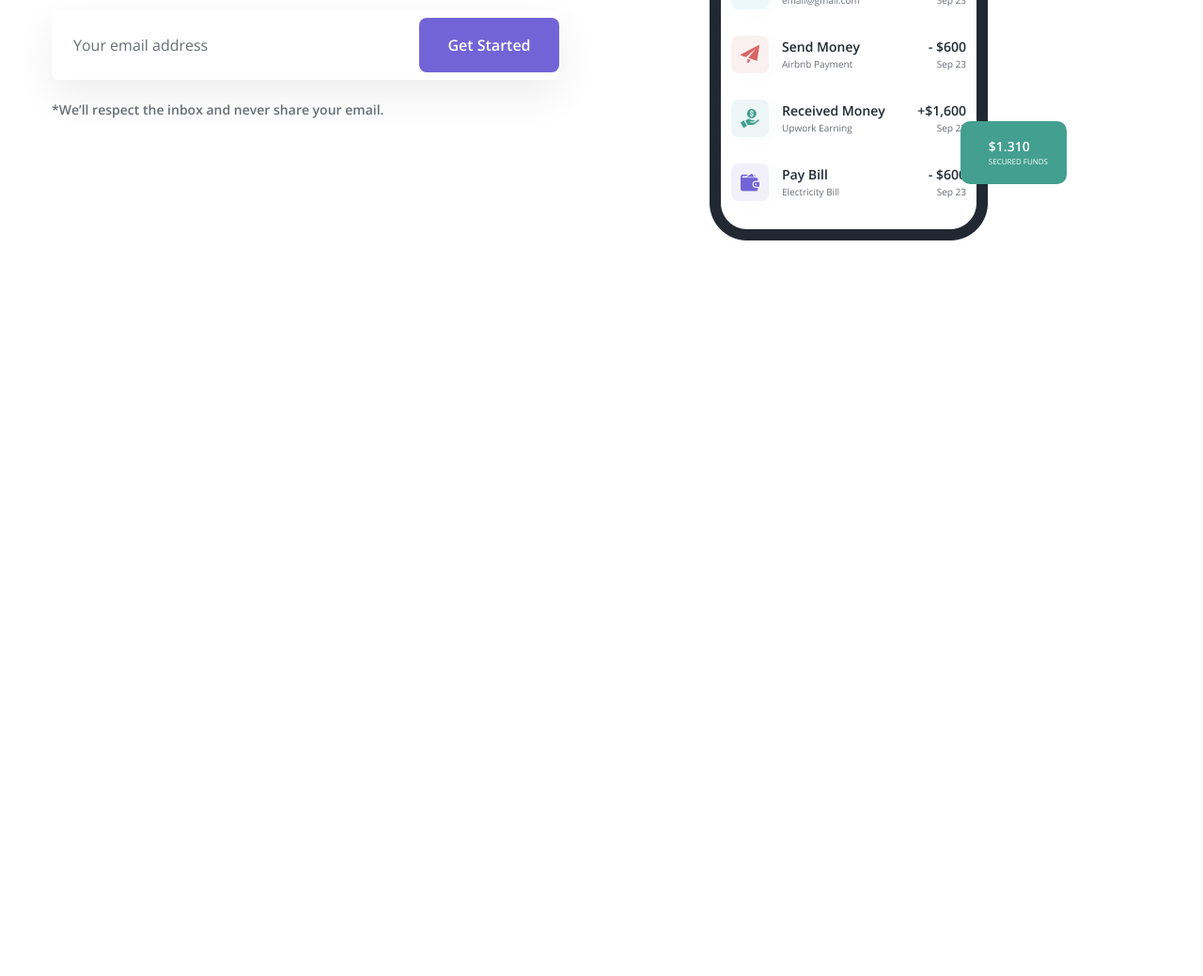
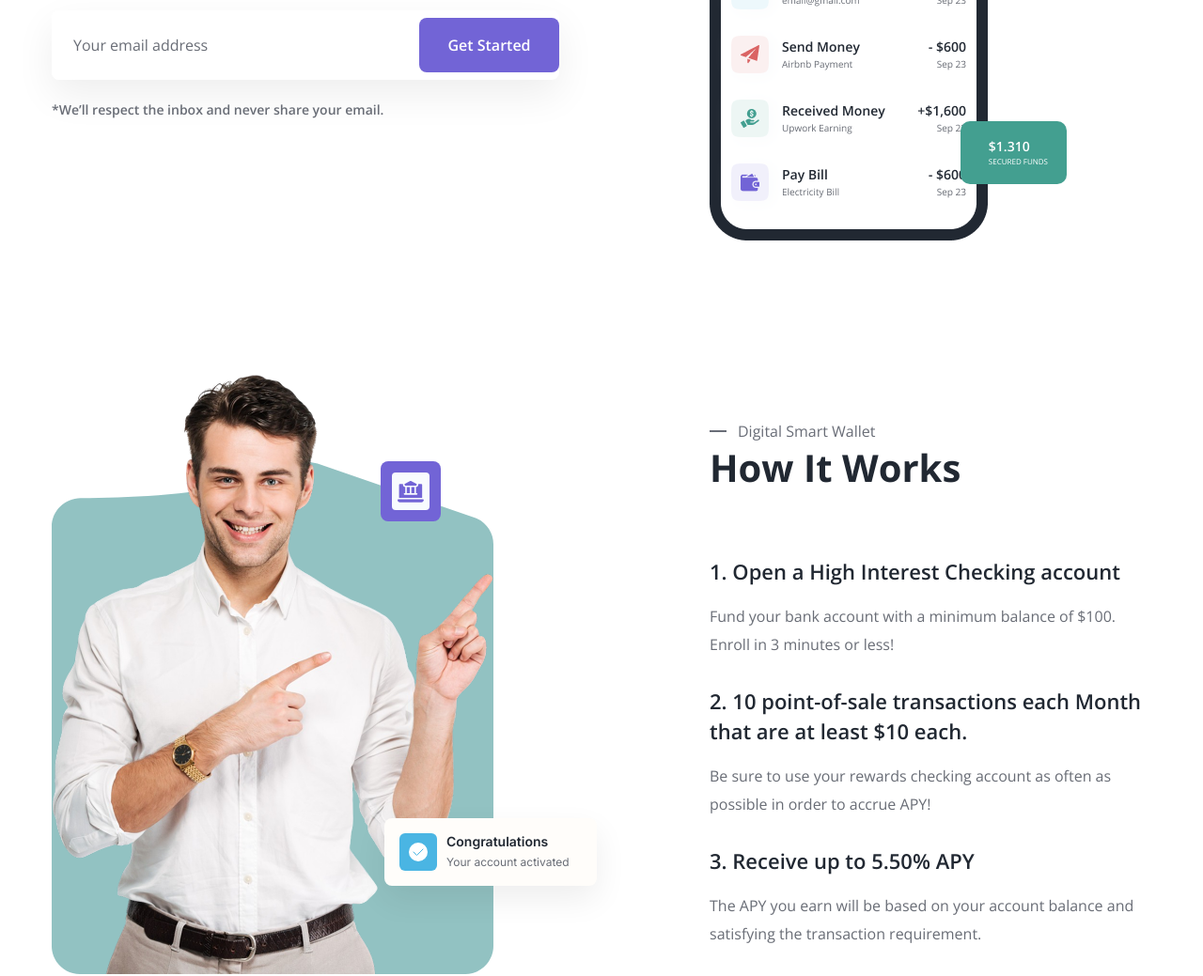
Before and after one commit to myne0523/html-css-05, a plain HTML site: page index.html in a window 1280 px wide. Shown: the part 500-1539 px from the top of the page at 94% size. Before the commit the page ends 800 px from the top, so only its background shows below. Drawn offline with nearby package versions, Linux system fonts and the light colour scheme.

Commit message:
finish how it's work

```diff
--- a/assets/css/styles.css
+++ b/assets/css/styles.css
@@ -363,3 +363,120 @@ a{
     font-weight: 400;
     line-height: 1;
 }
+
+/* How it's work */
+.how-it-works{
+    margin-top: 160px;
+}
+
+.how-it-works__inner{
+    display: flex;
+    column-gap: 130px;
+}
+
+.how-it-works__media{
+    position: relative;
+    min-width: 570px;
+    min-height: 619px;
+}
+
+.how-it-works__content{
+    padding-top: 29px;
+}
+
+.how-it-works__wrap{
+    position: absolute;
+    bottom: 0;
+    left: 0;
+    display: block;
+    width: 470px;
+    object-fit: cover;
+}
+
+.how-it-works__thumb{
+    position: absolute;
+    left: 0;
+    bottom: 2px;
+    display: block;
+    width: 100%;
+    object-fit: cover;
+    z-index: 1;
+}
+
+.how-it-works__decor-01{
+    position: absolute;
+    top: 75px;
+    right: 156px;
+}
+
+.how-it-works__decor-02{
+    position: absolute;
+    bottom: 96px;
+    right: -10px;
+    display: flex;
+    align-items: center;
+    width: 226px;
+    padding: 16px;
+    border-radius: 8px;
+    background: #FFFDFA;
+    box-shadow: 0px 14px 34px 0px rgba(0, 0, 0, 0.07);
+    z-index: 1;
+}
+
+.how-it-works__decor-02--icon{
+    margin-right: 10px;
+}
+
+.how-it-works__decor-02--content--bold{
+    display: block;
+    margin-bottom: 5px;
+    color: #212832;
+    font-family: Inter, sans-serif;
+    font-size: 1.4rem;
+    font-weight: 600;
+}
+
+.how-it-works__decor-02--content--normal{
+    color: #696D76;
+    font-family: Inter, sans-serif;
+    font-size: 12px;
+    font-weight: 400;
+}
+
+.how-it-works__sub-title{
+    position: relative;
+    margin-bottom: 12px;
+    padding-left: 30px;
+    color: #696D77;
+    font-size: 1.6rem;
+    font-weight: 400;
+    line-height: 1.75;
+}
+
+.how-it-works__sub-title::before{
+    position: absolute;
+    top: 50%;
+    transform: translateY(-50%);
+    left: 0;
+    content: "";
+    display: inline-block;
+    width: 18px;
+    height: 2px;
+    background: #696D77;
+}
+
+.how-it-works__heading{
+    margin-bottom: 70px;
+}
+
+.how-it-works__list{
+    margin-bottom: 30px;
+}
+
+.how-it-works__title{
+    margin-bottom: 16px;
+    color: #212832;
+    font-size: 2.2rem;
+    font-weight: 600;
+    line-height: 1.45;
+}
--- a/index.html
+++ b/index.html
@@ -10,8 +10,7 @@
     <!-- Embed Font -->
     <link rel="preconnect" href="https://fonts.googleapis.com">
     <link rel="preconnect" href="https://fonts.gstatic.com" crossorigin>
-    <link href="https://fonts.googleapis.com/css2?family=Open+Sans:ital,wght@0,300..800;1,300..800&display=swap" rel="stylesheet">
-
+    <link href="https://fonts.googleapis.com/css2?family=Inter:ital,opsz,wght@0,14..32,100..900;1,14..32,100..900&family=Open+Sans:ital,wght@0,300..800;1,300..800&display=swap" rel="stylesheet">
     <!-- Favicon -->
     <link rel="apple-touch-icon" sizes="57x57" href="./assets/favicon/apple-icon-57x57.png">
     <link rel="apple-touch-icon" sizes="60x60" href="./assets/favicon/apple-icon-60x60.png">
@@ -111,5 +110,63 @@
         </div>
     </section>
 
+    <main>
+        <!-- How it's work -->
+        <section class="how-it-works">
+            <div class="container">
+                <div class="how-it-works__inner">
+                    <!-- How it's works Media -->
+                    <figure class="how-it-works__media">
+                        <div class="how-it-works__wrap">
+                            <svg xmlns="http://www.w3.org/2000/svg" width="470" height="546" viewBox="0 0 470 546" fill="none">
+                                <path d="M30 546H440C456.569 546 470 532.569 470 516V88.3968C470 75.5937 461.875 64.2015 449.77 60.0321L282.951 2.57549C271.409 -1.39988 258.593 2.26418 247.853 8.06671C202.721 32.4499 100.198 39.0854 30.8169 39.3354C13.9297 39.3963 0 52.9379 0 69.8252V516C0 532.569 13.4315 546 30 546Z" fill="#92C2C2"/>
+                            </svg>
+                            <img src="./assets/img/how-it's-work-01.png" alt="" class="how-it-works__thumb">
+                        </div>
+                        <img src="./assets/icons/how-it's-work-decor-01.svg" alt="" class="how-it-works__decor-01">
+                        <div class="how-it-works__decor-02">
+                            <svg class="how-it-works__decor-02--icon" xmlns="http://www.w3.org/2000/svg" width="40" height="40" viewBox="0 0 40 40" fill="none">
+                                <rect width="40" height="40" rx="6" fill="#4AB5E3"/>
+                                <circle cx="20" cy="20" r="10" fill="white"/>
+                                <path d="M15 20L18.5 23.5L25 17" stroke="#4AB5E3" stroke-linecap="round" stroke-linejoin="round"/>
+                            </svg>
+                            <div class="how-it-works__decor-02--content">
+                                <b class="how-it-works__decor-02--content--bold">Congratulations</b>
+                                <span class="how-it-works__decor-02--content--normal">Your account activated</span>
+                            </div>
+                        </div>
+                    </figure>
+
+                    <!-- How it's works Content -->
+                    <section class="how-it-works__content">
+                        <span class="how-it-works__sub-title">Digital Smart Wallet</span>
+                        <h2 class="section-heading how-it-works__heading">How It Works</h2>
+                        <article class="how-it-works__list">
+                            <h3 class="how-it-works__title">1. Open a High Interest Checking account</h3>
+                            <p class="section-desc how-it-works__desc">
+                              Fund your bank account with a minimum balance of $100.<br>
+                              Enroll in 3 minutes or less!
+                            </p>
+                        </article>
+
+                        <article class="how-it-works__list">
+                            <h3 class="how-it-works__title">2. 10 point-of-sale transactions each Month that are at least $10 each.</h3>
+                            <p class="section-desc how-it-works__desc">
+                              Be sure to use your rewards checking account as often as possible in order to accrue APY!
+                            </p>
+                        </article>
+
+                        <article class="how-it-works__list">
+                            <h3 class="how-it-works__title">3. Receive up to 5.50% APY</h3>
+                            <p class="section-desc how-it-works__desc">
+                              The APY you earn will be based on your account balance and satisfying the transaction requirement.
+                            </p>
+                        </article>
+                    </section>
+                </div>
+            </div>
+        </section>
+    </main>
+
 </body>
 </html>
```
Also changed, not shown: assets/icons/how-it's-work-decor-01.svg (added), assets/img/how-it's-work-01.png (added).
